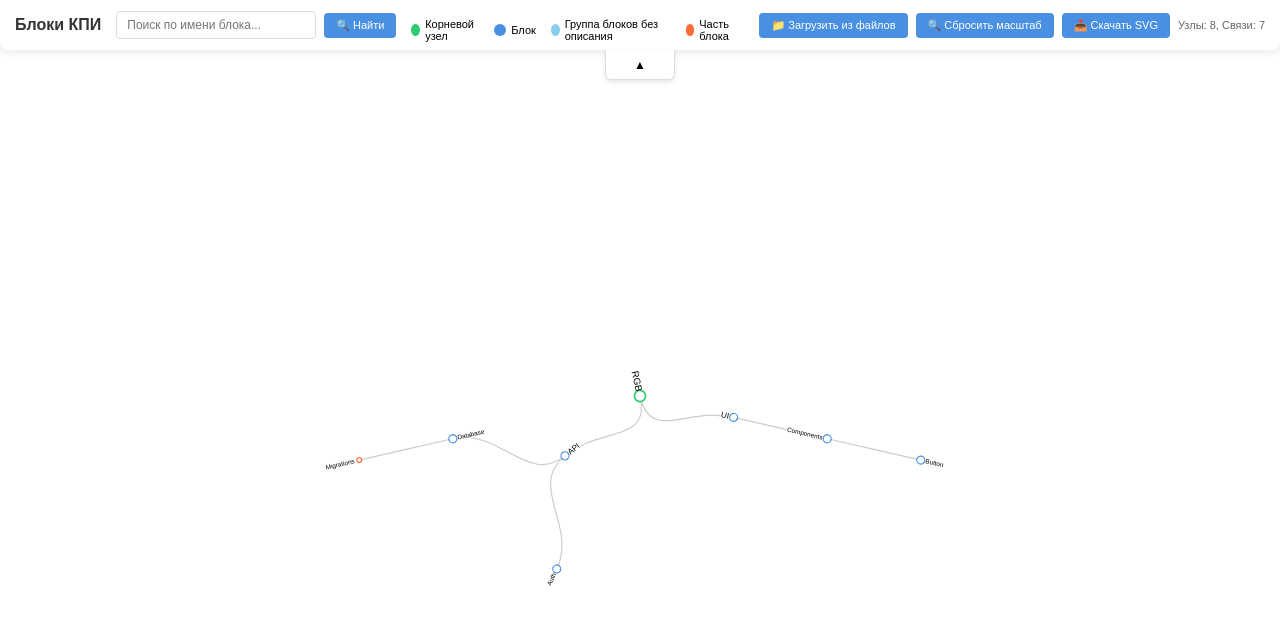
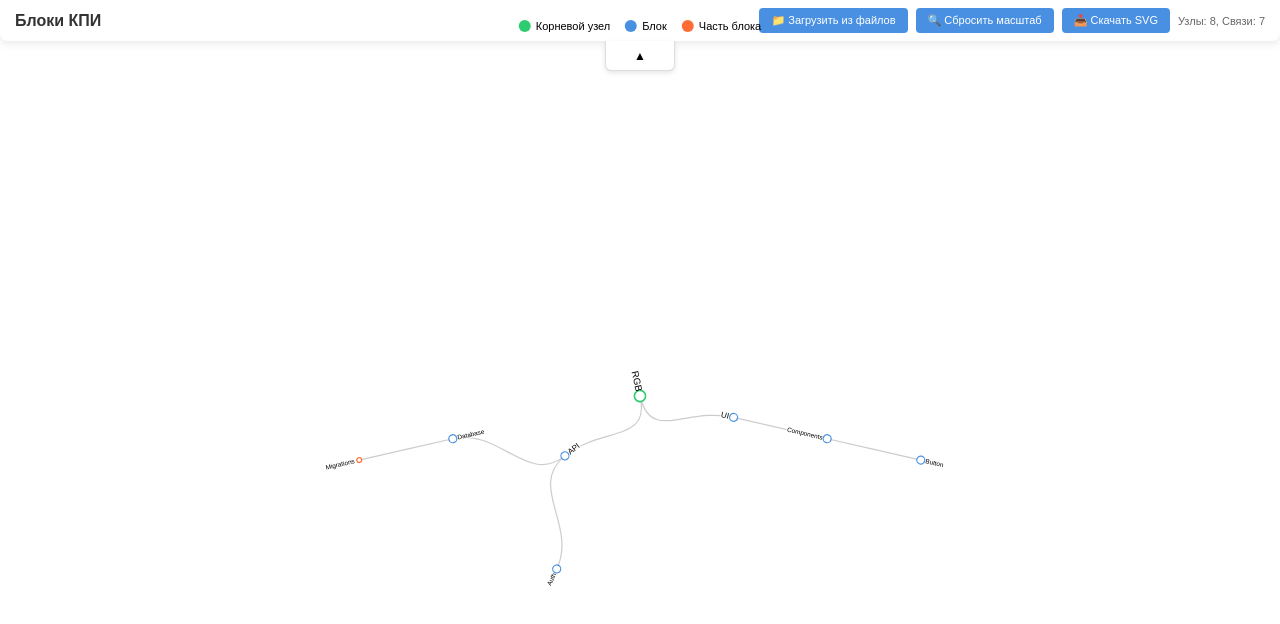
Before and after one commit to magarich228/KPIBlocksDiagramViewer, a React (Vite) app in the folder react/: page / in a window 1280 px wide. Shown: the top 624 px of the page. Built offline with nearby package versions, Linux system fonts and the light colour scheme.

Commit message:
legend deleted

```diff
--- a/react/src/blockGraph/ui/GraphControls.jsx
+++ b/react/src/blockGraph/ui/GraphControls.jsx
@@ -53,22 +53,18 @@ const GraphControls = ({
 
   return (
     <div className={`header ${isHeaderCollapsed ? 'collapsed' : ''}`}>
-      <div className="header-content">
+      <div className="header-content" style={{
+        display: 'flex',
+        justifyContent: 'space-between',
+        alignItems: 'center'
+      }}>
         <h1 className="header-title">Блоки КПИ</h1>
 
-        <div className="search-container">
-          <input
-            type="text"
-            className="search-input"
-            placeholder="Поиск по имени блока..."
-            value={searchTerm}
-            onChange={(e) => setSearchTerm(e.target.value)}
-            onKeyPress={handleKeyPress}
-          />
-          <button onClick={handleSearch}>🔍 Найти</button>
-        </div>
-
-        <div className="legend">
+        <div className="legend" style={{
+          position: 'absolute',
+          left: '50%',
+          transform: 'translateX(-50%)'
+        }}>
           <div className="legend-item">
             <div className="legend-color" style={{ background: '#2ecc71' }}></div>
             <span>Корневой узел</span>
@@ -76,10 +72,6 @@ const GraphControls = ({
           <div className="legend-item">
             <div className="legend-color" style={{ background: '#4a90e2' }}></div>
             <span>Блок</span>
-          </div>
-          <div className="legend-item">
-            <div className="legend-color" style={{ background: '#87ceeb' }}></div>
-            <span>Группа блоков без описания</span>
           </div>
           <div className="legend-item">
             <div className="legend-color" style={{ background: '#ff6b35' }}></div>
```
